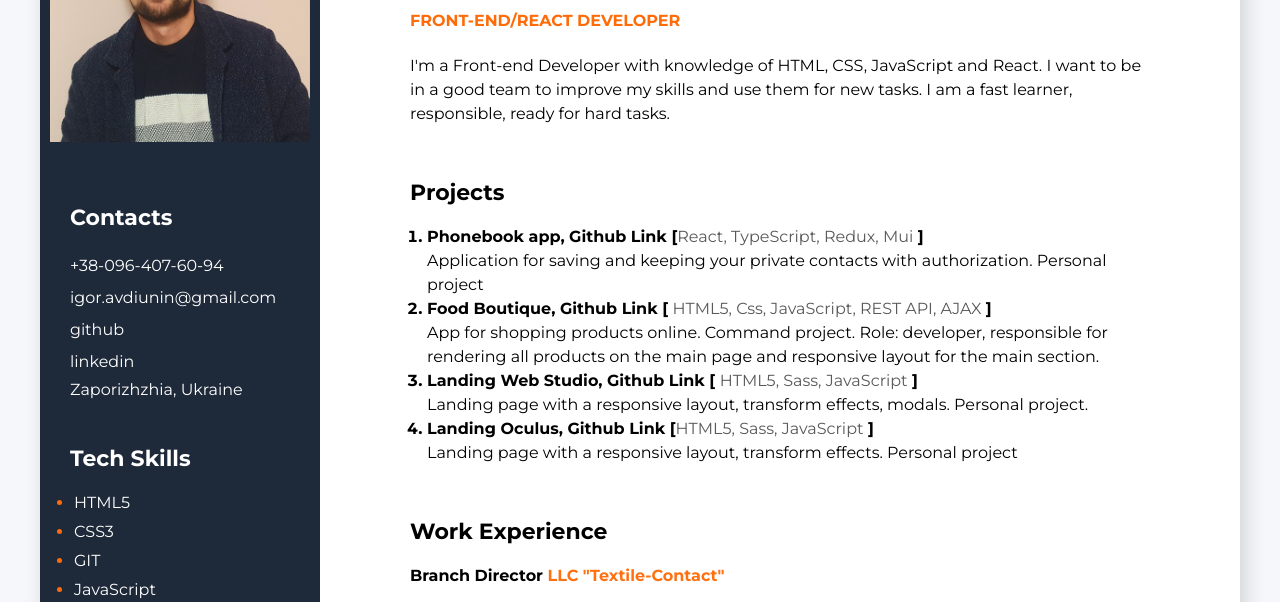
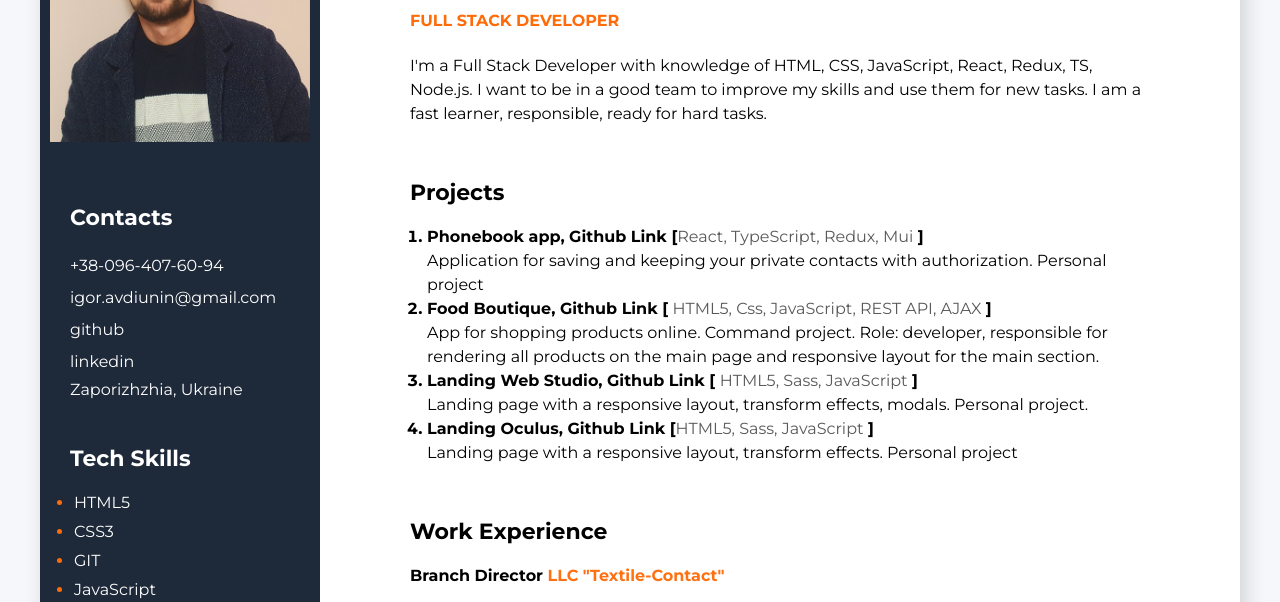
Before and after one commit to IhorAvd/CV, a plain HTML site: page index.html in a window 1280 px wide. Shown: the part 180-782 px from the top of the page. Drawn offline with Linux system fonts and the light colour scheme.

Commit message:
change title

```diff
--- a/index.html
+++ b/index.html
@@ -114,9 +114,9 @@
             <!--about me main info-->
             <div class="info-container">
                 <h1 class="name">Avdiunin Ihor</h1>
-                <h2 class="profession">FRONT-END/REACT DEVELOPER</h2>
-                <p class="description">I'm a Front-end Developer with
-                    knowledge of HTML, CSS, JavaScript and React. I want to be in a
+                <h2 class="profession">FULL STACK DEVELOPER</h2>
+                <p class="description">I'm a Full Stack Developer with
+                    knowledge of HTML, CSS, JavaScript, React, Redux, TS, Node.js. I want to be in a
                     good
                     team to improve my skills and use them for new tasks. I am a fast learner, responsible, ready for
                     hard tasks.</p>
```
